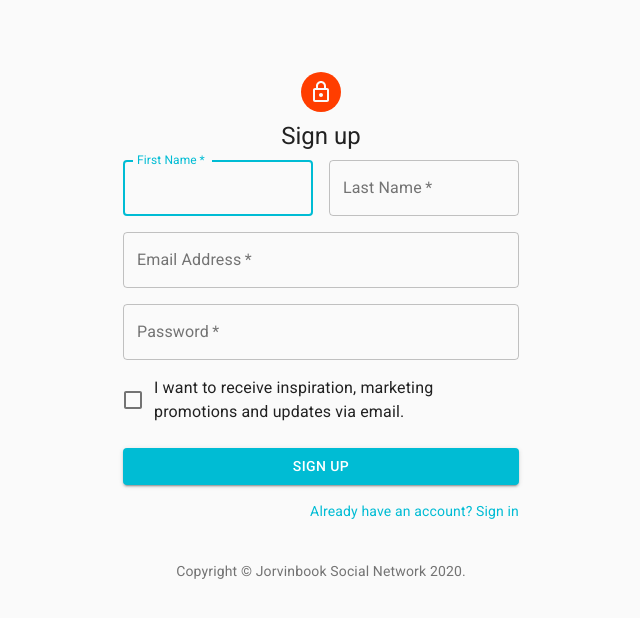
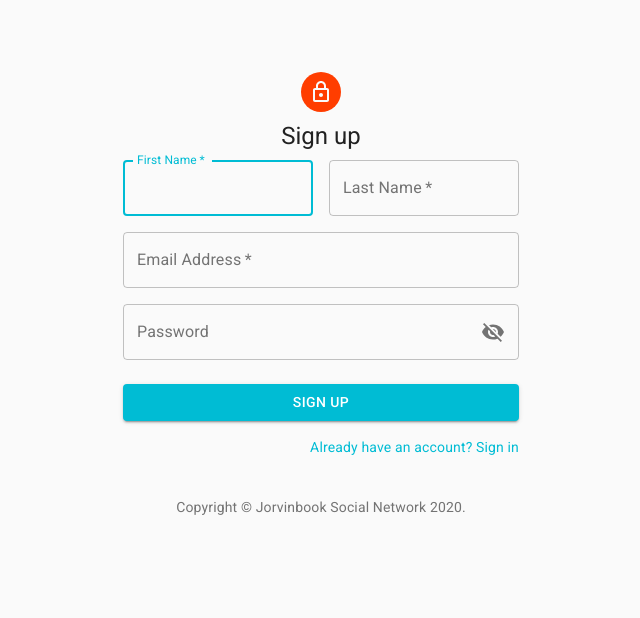
Before and after one commit to Jorkendy/jorvinbook, a React (Create React App) app: page /sign-up in a window 1280 px wide. Shown: the top 618 px of the page, without its empty margins (319-959 px from the left). Built offline with nearby package versions, Linux system fonts and the light colour scheme.

Commit message:
Add smart component form sign up form

```diff
--- a/src/App.tsx
+++ b/src/App.tsx
@@ -6,8 +6,8 @@ import { Provider } from "react-redux";
 
 import store from "./redux/store";
 import utils from "./utils";
-import SignIn from "./pages/SignIn";
-import SignUp from "./pages/SignUp";
+import SignIn from "./pages/SignIn/SignIn";
+import SignUp from "./pages/SignUp/SignUp";
 import Home from "./pages/Home";
 
 const { styles, theme: themeObject, Routes } = utils;
--- /dev/null
+++ b/src/interfaces/basicUser.interface.ts
@@ -0,0 +1,4 @@
+export interface BasicUser {
+  email: string;
+  password: string;
+}
--- /dev/null
+++ b/src/interfaces/signUpUser.interface.ts
@@ -0,0 +1,6 @@
+import { BasicUser } from "./basicUser.interface";
+
+export interface SignUpUser extends BasicUser {
+  firstName: "string";
+  lastName: "string";
+}
--- a/src/pages/SignIn.tsx
+++ b/src/pages/SignIn/SignIn.tsx
@@ -14,8 +14,8 @@ import Box from "@material-ui/core/Box";
 import { useHistory } from "react-router-dom";
 import { Helmet } from "react-helmet";
 
-import Copyright from "../components/Copyright";
-import utils from "../utils";
+import Copyright from "../../components/Copyright";
+import utils from "../../utils";
 
 const { Routes } = utils;
 
@@ -36,7 +36,13 @@ export const useStyles = makeStyles(theme => ({
   },
   submit: {
     margin: theme.spacing(3, 0, 2)
-  }
+  },
+  margin: {
+    // margin: theme.spacing(1),
+  },
+  textField: {
+    width: "100%",
+  },
 }));
 
 const SignIn = () => {
--- a/src/pages/SignUp.tsx
+++ b/src/pages/SignUp/SignUp.tsx
@@ -1,4 +1,5 @@
-import React from "react";
+import React, { FC, SyntheticEvent } from "react";
+import clsx from 'clsx';
 import styled from "styled-components";
 import Container from "@material-ui/core/Container";
 import CssBaseline from "@material-ui/core/CssBaseline";
@@ -10,24 +11,45 @@ import Button from "@material-ui/core/Button";
 import Grid from "@material-ui/core/Grid";
 import Link from "@material-ui/core/Link";
 import Box from "@material-ui/core/Box";
-import FormControlLabel from "@material-ui/core/FormControlLabel";
-import Checkbox from "@material-ui/core/Checkbox";
-import { useHistory } from "react-router-dom";
+import OutlinedInput from '@material-ui/core/OutlinedInput';
+import InputLabel from '@material-ui/core/InputLabel';
+import FormControl from '@material-ui/core/FormControl';
+import Visibility from '@material-ui/icons/Visibility';
+import VisibilityOff from '@material-ui/icons/VisibilityOff';
+import InputAdornment from '@material-ui/core/InputAdornment';
+import IconButton from '@material-ui/core/IconButton';
 import { Helmet } from "react-helmet";
 
-import { useStyles } from "./SignIn";
-import Copyright from "../components/Copyright";
-import utils from "../utils";
+import { useStyles } from "../SignIn/SignIn";
+import Copyright from "../../components/Copyright";
+import { withSignUpForm } from "./withSignUpForm";
 
-const { Routes } = utils;
+export interface SignUpProps {
+  firstName: string;
+  lastName: string;
+  email: string;
+  password: string;
+  onChange: (event: SyntheticEvent) => void;
+  navigateToSignIn: () => void;
+  onSubmit: () => void;
+  showPassword: boolean,
+  onTogglePassword: () => void,
+  handleMouseDownPassword: (event: SyntheticEvent) => void
+}
 
-const SignUp = () => {
+const SignUp: FC<SignUpProps> = ({
+  firstName,
+  lastName,
+  email,
+  password,
+  onChange,
+  navigateToSignIn,
+  onSubmit,
+  showPassword,
+  onTogglePassword,
+  handleMouseDownPassword
+}) => {
   const classes = useStyles();
-  const history = useHistory();
-
-  const _goToSignIn = () => {
-    history.push(Routes.SignIn);
-  };
 
   return (
     <Container component="main" maxWidth="xs">
@@ -55,6 +77,8 @@ const SignUp = () => {
                 id="firstName"
                 label="First Name"
                 autoFocus
+                value={firstName}
+                onChange={onChange}
               />
             </Grid>
             <Grid item xs={12} sm={6}>
@@ -66,6 +90,8 @@ const SignUp = () => {
                 label="Last Name"
                 name="lastName"
                 autoComplete="lname"
+                value={lastName}
+                onChange={onChange}
               />
             </Grid>
             <Grid item xs={12}>
@@ -77,39 +103,58 @@ const SignUp = () => {
                 label="Email Address"
                 name="email"
                 autoComplete="email"
+                value={email}
+                onChange={onChange}
               />
             </Grid>
             <Grid item xs={12}>
-              <TextField
+              <FormControl
+                className={clsx(classes.margin, classes.textField)}
                 variant="outlined"
-                required
-                fullWidth
+              >
+                <InputLabel htmlFor="outlined-adornment-password">
+                  Password
+                </InputLabel>
+                <OutlinedInput
                 name="password"
-                label="Password"
-                type="password"
-                id="password"
-                autoComplete="current-password"
-              />
-            </Grid>
-            <Grid item xs={12}>
-              <FormControlLabel
-                control={<Checkbox value="allowExtraEmails" color="primary" />}
-                label="I want to receive inspiration, marketing promotions and updates via email."
-              />
+                  id="outlined-adornment-password"
+                  type={showPassword ? "text" : "password"}
+                  value={password}
+                  onChange={onChange}
+                  endAdornment={
+                    <InputAdornment position="end">
+                      <IconButton
+                        aria-label="toggle password visibility"
+                        onClick={onTogglePassword}
+                        onMouseDown={handleMouseDownPassword}
+                        edge="end"
+                      >
+                        {showPassword ? (
+                          <Visibility />
+                        ) : (
+                          <VisibilityOff />
+                        )}
+                      </IconButton>
+                    </InputAdornment>
+                  }
+                  labelWidth={70}
+                />
+              </FormControl>
             </Grid>
           </Grid>
           <Button
-            type="submit"
+            type="button"
             fullWidth
             variant="contained"
             color="primary"
             className={classes.submit}
+            onClick={onSubmit}
           >
             Sign Up
           </Button>
           <Grid container justify="flex-end">
             <Grid item>
-              <Link variant="body2" component="span" onClick={_goToSignIn}>
+              <Link variant="body2" component="span" onClick={navigateToSignIn}>
                 Already have an account? Sign in
               </Link>
             </Grid>
@@ -123,6 +168,6 @@ const SignUp = () => {
   );
 };
 
-export default SignUp;
+export default withSignUpForm(SignUp);
 
 const Wrapper = styled.div``;
--- /dev/null
+++ b/src/pages/SignUp/withSignUpForm.tsx
@@ -0,0 +1,61 @@
+import React, { useState, FC, SyntheticEvent } from "react";
+import get from "lodash/get";
+import { useHistory } from "react-router-dom";
+
+import { SignUpProps } from "./SignUp";
+import utils from "../../utils";
+
+const { Routes } = utils;
+
+export const withSignUpForm = (WrappedComponent: FC<SignUpProps>) => {
+  return () => {
+    const [form, setForm] = useState({
+      firstName: "",
+      lastName: "",
+      email: "",
+      password: ""
+    });
+    const [showPassword, setShowPassword] = useState(false)
+    const history = useHistory();
+
+    const _onFormChange = (event: SyntheticEvent) => {
+      const field = get(event, "target.name", "default_field");
+      const value = get(event, "target.value", "default_name");
+      setForm({
+        ...form,
+        [field]: value
+      });
+    };
+
+    const _navigateToSignIn = () => {
+        history.push(Routes.SignIn);
+    }
+
+    const _onSubmit = () => {
+        console.log("Form data: ", form);
+    }
+
+    const _onTogglePassword = () => {
+        setShowPassword(!showPassword)
+    }
+
+    const _handleMouseDownPassword = (event: SyntheticEvent) => {
+        event.preventDefault()
+    }
+
+    return (
+      <WrappedComponent
+        firstName={get(form, "firstName", "")}
+        lastName={get(form, "lastName", "")}
+        email={get(form, "email", "")}
+        password={get(form, "password", "")}
+        onChange={_onFormChange}
+        navigateToSignIn={_navigateToSignIn}
+        onSubmit={_onSubmit}
+        showPassword={showPassword}
+        onTogglePassword={_onTogglePassword}
+        handleMouseDownPassword={_handleMouseDownPassword}
+      />
+    );
+  };
+};
--- /dev/null
+++ b/src/redux/types.ts
@@ -0,0 +1 @@
+export const x = "a"
```
Also changed, not shown: package.json (+8 -4 lines), src/pages/SignIn/withSignInForm.tsx (added, +9 -0 lines), src/services/service.ts (added, +19 -0 lines), src/utils/config.ts (added, +12 -0 lines), 1 other file (tests, documents, lock files or other folders).
